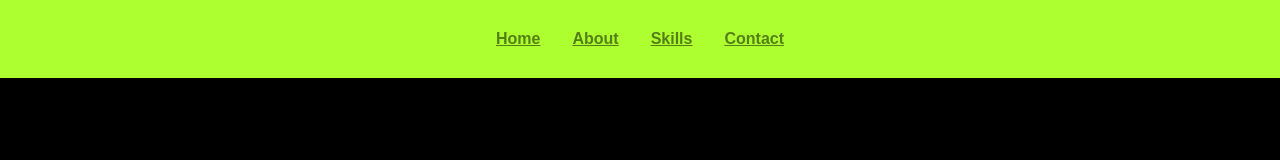
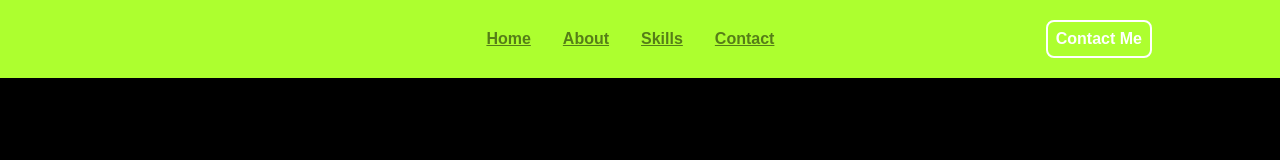
Before and after one commit to sakshi-kh/Portfolio, a plain HTML site: page index.html in a window 1280 px wide. Drawn offline with Linux system fonts and the light colour scheme.

Commit message:
added button & styling

```diff
--- a/index.html
+++ b/index.html
@@ -13,13 +13,17 @@
   </head>
   <body>
     <nav>
-      <ul>
+      <ul class="link">
         <a href="">Home</a>
         <a href="">About</a>
         <a href="">Skills</a>
         <a href="">Contact</a>
       </ul>
       <i class="fa-solid fa-bars" id="menu"></i>
+      <button class="btn">Contact Me</button>
     </nav>
+    <section id="home">
+      <img src="" alt="">
+    </section>
   </body>
 </html>
--- a/style.css
+++ b/style.css
@@ -14,9 +14,10 @@ nav {
   position: fixed;
   top: 0;
   width: 100%;
-  padding: 30px 10%;
+  padding: 20px 10%;
   display: flex;
   justify-content: center;
+  align-items: center;
   gap: 3rem;
   background-color: #adff2f;
   z-index: 1000;
@@ -25,6 +26,8 @@ nav ul {
   display: flex;
   justify-content: space-between;
   gap: 2rem;
+  top: -5px;
+  margin-left: 35%;
 }
 nav ul a {
   color: black;
@@ -35,10 +38,30 @@ nav ul a {
 }
 nav ul a:hover {
   opacity: 1;
+  font-size: large;
+  color: white;
+}
+.btn {
+  padding: 0.5em;
+  background-color: #adff2f;
+  color: white;
+  font-size: 1rem;
+  font-weight: 600;
+  border-radius: 0.5em;
+  cursor: pointer;
+  border: 2px solid white;
+  transition: 0.3s ease-in-out;
+  margin-left: auto;
+}
+.btn:hover {
+  background-color: white;
+  color: #adff2f;
 }
 #menu {
   color: black;
   cursor: pointer;
-  font-size: 2rem;
+  font-size: 1.7rem;
+  margin-left: auto;
+  position: relative;
   display: none;
 }
```
